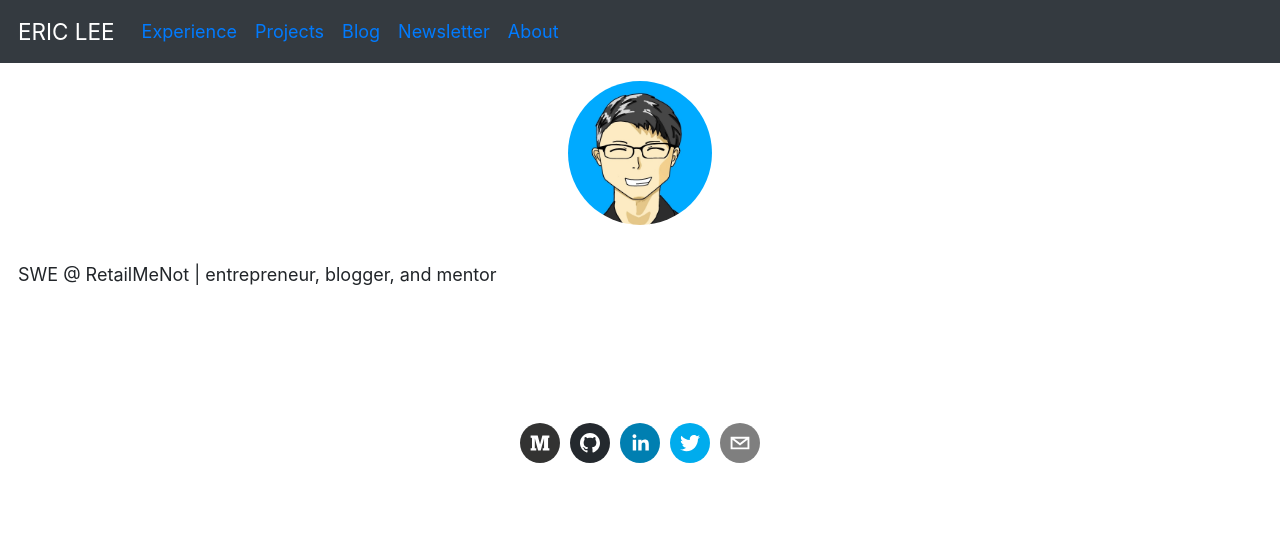
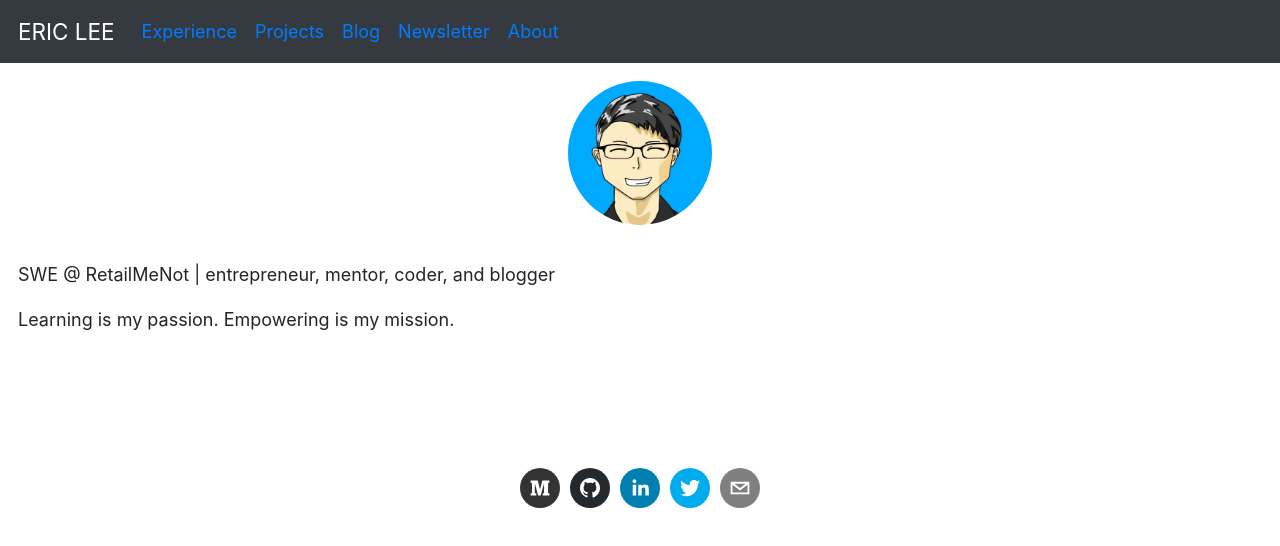
Before and after one commit to theCreedo/ericjmlee-next, a Next.js app: page / in a window 1280 px wide. Shown: the top 546 px of the page. Built offline with nearby package versions, Linux system fonts and the light colour scheme.

Commit message:
feat: add small mission blurb and reorganize titles

```diff
--- a/pages/index.js
+++ b/pages/index.js
@@ -19,7 +19,8 @@ export default function Home({ allPostsData }) {
         <title>{siteTitle}</title>
       </Head>
       <section className={utilStyles.divContainer}>
-        <p>SWE @ RetailMeNot | entrepreneur, blogger, and mentor</p>
+        <p>SWE @ RetailMeNot | entrepreneur, mentor, coder, and blogger</p>
+        <p>Learning is my passion. Empowering is my mission.</p>
       </section>
     </Layout >
   )
```
